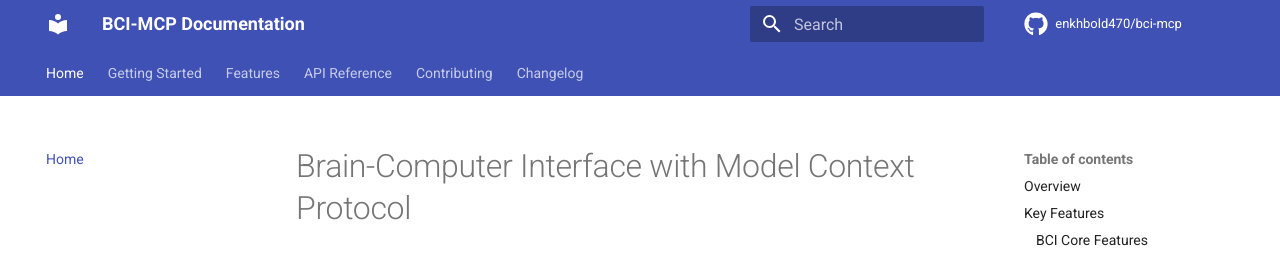
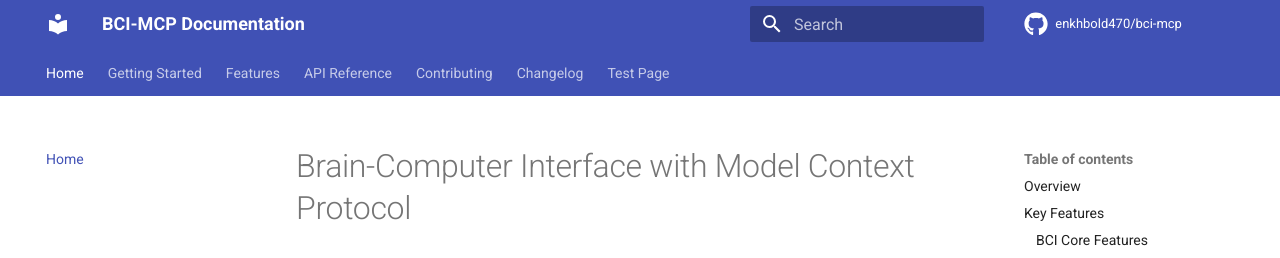
Before and after one commit to enkhbold470/bci-mcp, an MkDocs documentation site: the page built from docs/index.md, in a window 1280 px wide and 900 px high. Shown: the top 258 px of the window. Built offline with MkDocs 1.6.1 and Material for MkDocs 9.7.7, drawn with Linux system fonts in a browser that asks for light colours; comment, search, counter and statistics services are not loaded.

Commit message:
Update mkdocs.yml to include test page and trigger workflow

```diff
--- a/mkdocs.yml
+++ b/mkdocs.yml
@@ -49,6 +49,7 @@ nav:
     - MCP Module: api/mcp-module.md
   - Contributing: contributing.md
   - Changelog: changelog.md
+  - Test Page: test.md
 
 plugins:
   - search
```
